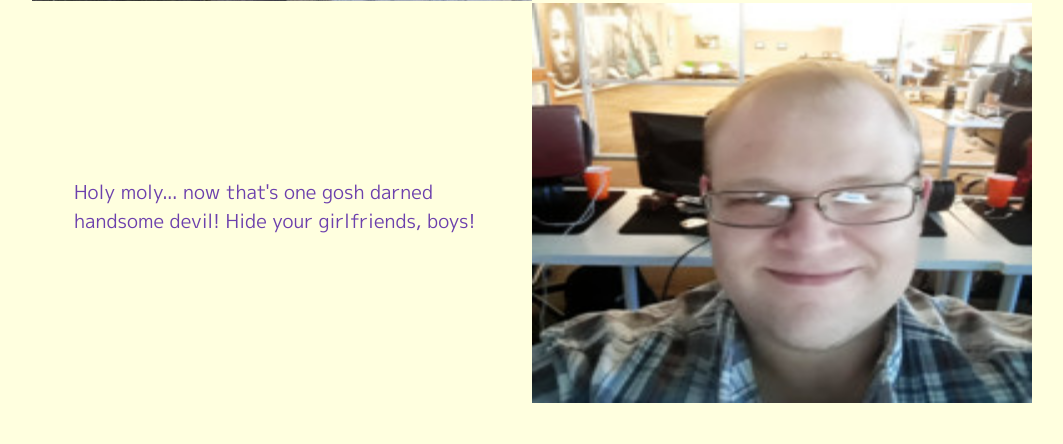
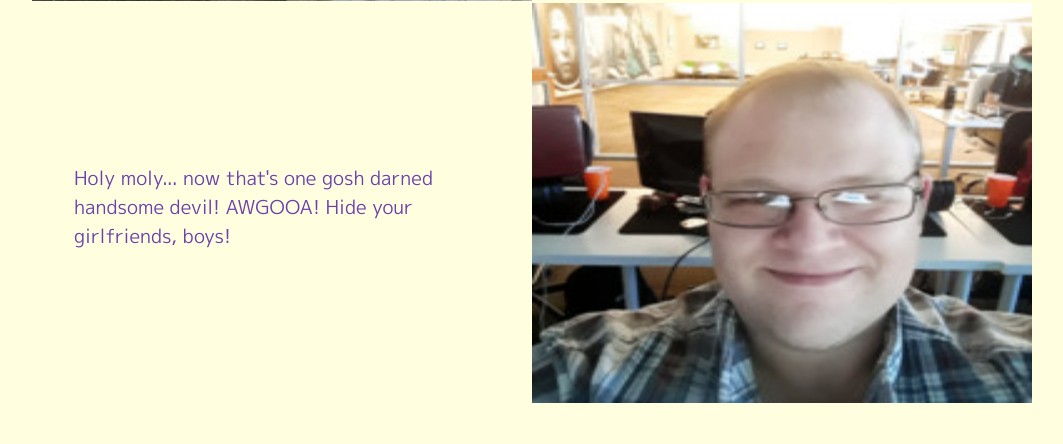
Before and after one commit to TylerKonesky/BottegaAppInADay, a Flask app: template templates/pictures.html in a window 1280 px wide. Shown: the part 1329-1773 px from the top of the page, without its empty margins (108-1171 px from the left). Run offline with Flask 2, Linux system fonts and the light colour scheme; the template is opened without the code that fills it, so the values that code supplies are empty; some libraries are stand-ins or nearby versions.

Commit message:
Changed image desriptions a tad

```diff
--- a/templates/pictures.html
+++ b/templates/pictures.html
@@ -98,7 +98,7 @@
 
                         <div class="square-text-wrapper">
                          <p>
-                             Holy moly... now that's one gosh darned handsome devil! Hide your girlfriends, boys!
+                             Holy moly... now that's one gosh darned handsome devil! AWGOOA! Hide your girlfriends, boys!
                          </p>
                         </div>
                         <div class="img-wrapper">
```
